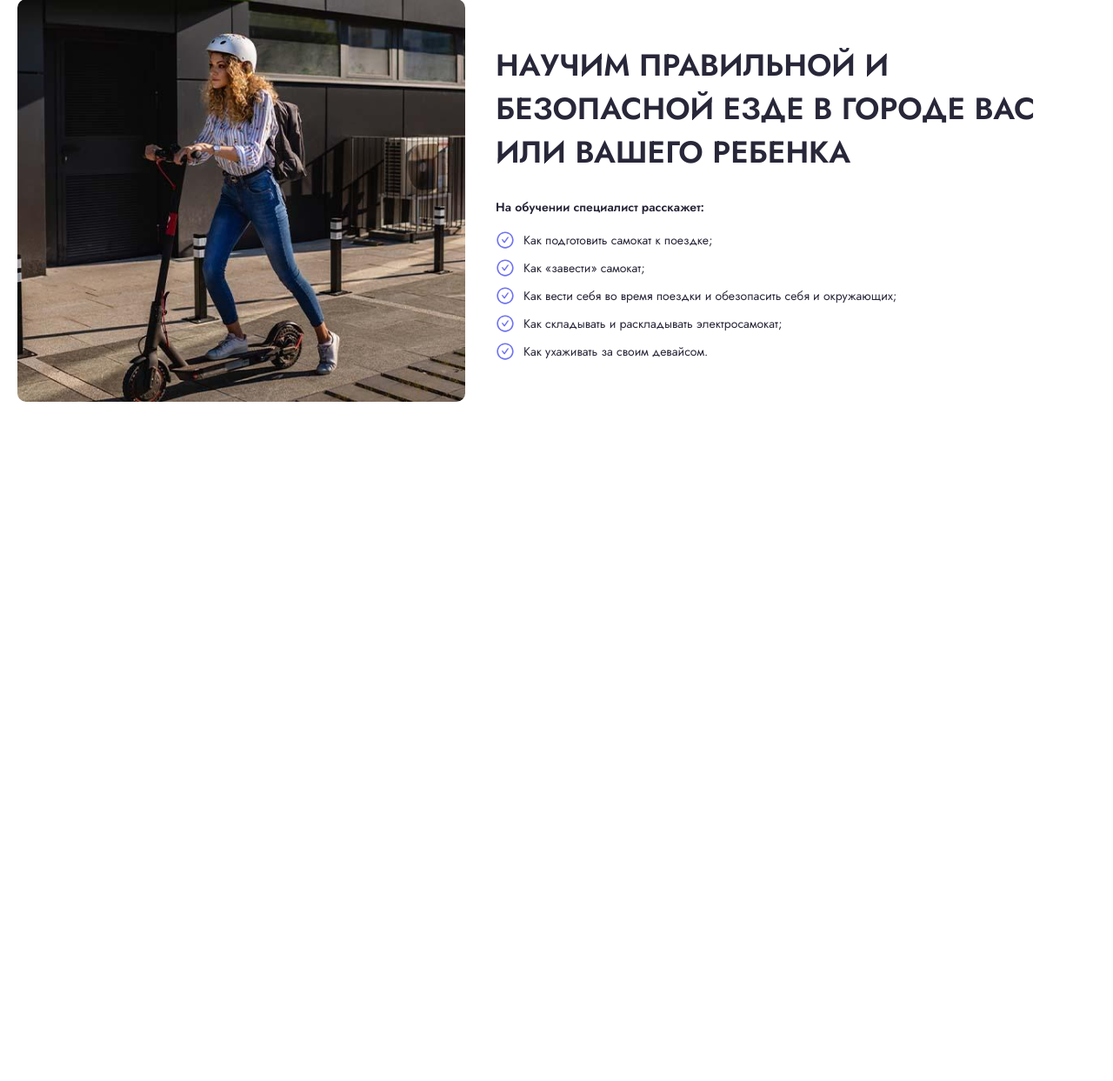
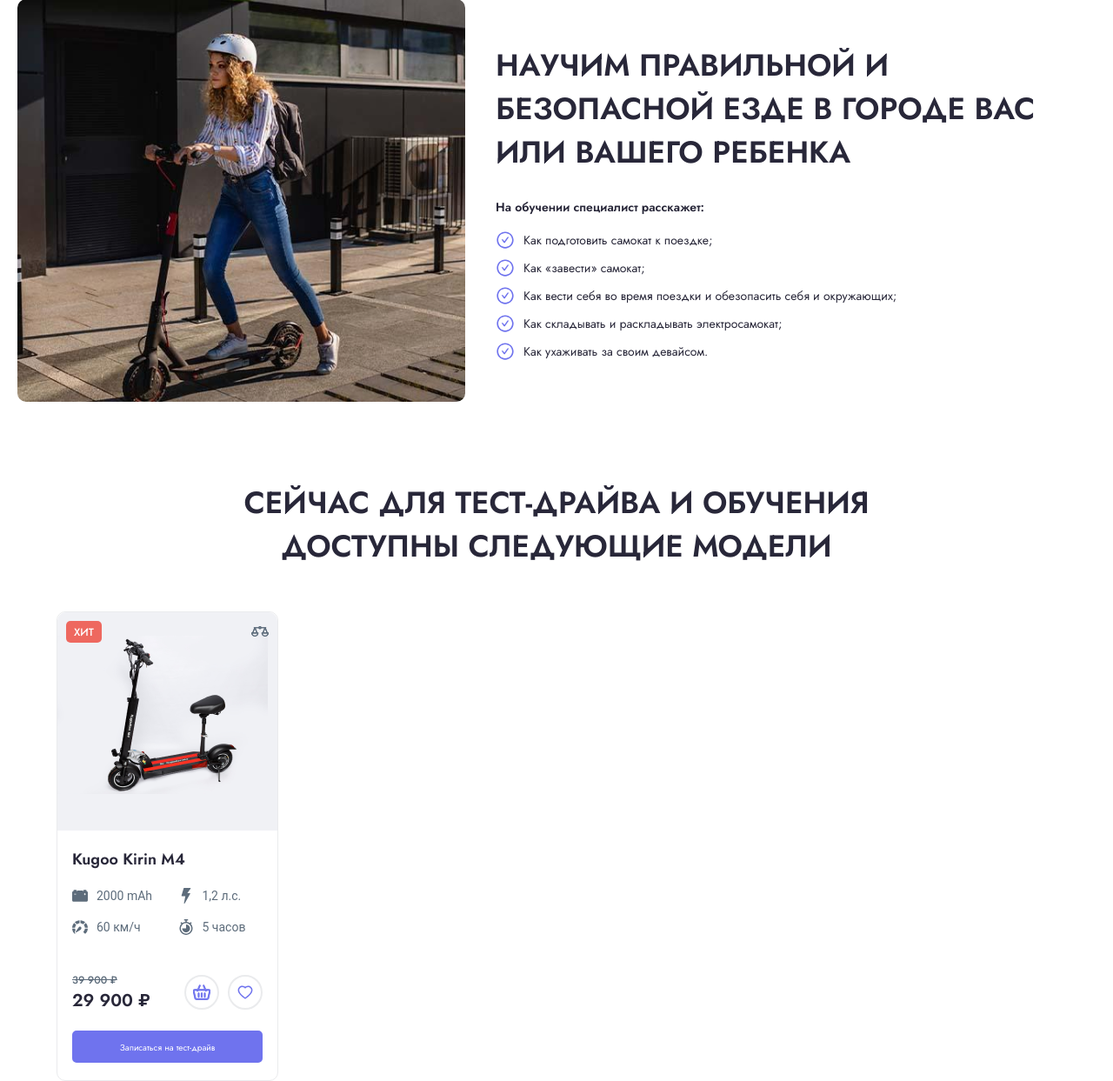
Before and after one commit to neksus-hub/Kugo_diplom_project, a PHP site: page / in a window 1280 px wide. Shown: the part 1154-2397 px from the top of the page at 87% size. Before the commit the page ends 1616 px from the top, so only its background shows below. Run offline with PHP 8.4, Linux system fonts and the light colour scheme.

Commit message:
add: card

```diff
--- a/css/style.css
+++ b/css/style.css
@@ -375,7 +375,9 @@ body {
   right: 0;
   position: absolute;
 }
-
+.education {
+  margin-bottom: 8.625rem;
+}
 .education-wrapper {
   display: flex;
   align-items: center;
@@ -433,7 +435,170 @@ body {
   left: 0;
   position: absolute;
 }
-
+.cards-title-block {
+  display: flex;
+  justify-content: center;
+  text-align: center;
+}
+.cards-title {
+  margin: 0;
+  margin-bottom: 3.125rem;
+  width: 45.75rem;
+  color: var(--black, #282739);
+  text-align: center;
+  font-size: 2.1875rem;
+  font-style: normal;
+  font-weight: 600;
+  line-height: normal;
+  text-transform: uppercase;
+}
+.cards-item {
+  border-radius: 10px;
+  border: 1.5px solid #eaebed;
+  max-width: 15.9375rem;
+}
+.card-img-wrapper {
+  background: #f0f1f5;
+  max-width: 15.9375rem;
+  height: 15.6875rem;
+  background-repeat: no-repeat;
+  background-size: cover;
+  background-position: center;
+  border-radius: 0.625rem 0.625rem 0 0;
+  position: relative;
+  margin-bottom: 1.25rem;
+}
+.card-img {
+  width: 15.125rem;
+  height: 11.375rem;
+  background-size: cover;
+  background-repeat: no-repeat;
+  position: absolute;
+  top: 0;
+  z-index: 0;
+  margin-top: 27px;
+}
+.card-img::before {
+  width: 82px;
+  height: 158px;
+  flex-shrink: 0;
+  fill: #f0f1f5;
+  filter: blur(20px);
+}
+.card-features {
+  display: flex;
+  align-items: center;
+  justify-content: space-between;
+  padding: 0.625rem;
+  position: relative;
+  z-index: 1;
+}
+.card-feature-text-block {
+  padding: 0.625rem;
+  width: 2.5625rem;
+  height: 1.5625rem;
+  padding: 0.25rem 0.5625rem;
+  border-radius: 0.3125rem;
+  background: #ee685f;
+}
+.card-feature-text {
+  margin: 0;
+  color: var(--white, #fff);
+  font-size: 0.75rem;
+  font-style: normal;
+  font-weight: 500;
+  line-height: normal;
+}
+.card-feature-icon {
+  margin: 0;
+}
+.card-title {
+  color: var(--black, #282739);
+  font-family: Jost;
+  font-size: 1.125rem;
+  font-style: normal;
+  font-weight: 600;
+  line-height: normal;
+  margin: 0;
+  margin-bottom: 1.25rem;
+}
+.card-info {
+  max-width: 15.9375rem;
+  padding: 0 1.0625rem;
+}
+.card-options-list {
+  padding: 0;
+  list-style: none;
+  columns: 2;
+  gap: 1.5rem;
+  margin: 0;
+  margin-bottom: 1.5625rem;
+}
+.card-options-item {
+  display: flex;
+  align-items: center;
+  gap: 0.625rem;
+  margin-bottom: 1.125rem;
+}
+.option-text {
+  color: var(--gray-600, #5d6c7b);
+  font-family: Roboto;
+  font-size: 0.875rem;
+  font-style: normal;
+  font-weight: 400;
+  line-height: normal;
+  margin: 0;
+}
+.price {
+  display: flex;
+  align-items: center;
+  justify-content: space-between;
+  margin-bottom: 1.25rem;
+}
+.price-icons {
+  display: flex;
+  align-items: center;
+  gap: 0.625rem;
+}
+.price-icon-item {
+  width: 2.5rem;
+  height: 2.5rem;
+  border: 2px solid var(--gray-200, #eaebed);
+  display: flex;
+  align-items: center;
+  justify-content: center;
+  border-radius: 50%;
+}
+.old-price {
+  margin: 0;
+  color: var(--gray-600, #5d6c7b);
+  font-size: 0.75rem;
+  font-style: normal;
+  font-weight: 500;
+  line-height: normal;
+  text-decoration-line: strikethrough;
+  text-decoration: line-through;
+}
+.new-price {
+  margin: 0;
+  color: var(--black, #282739);
+  font-size: 1.25rem;
+  font-style: normal;
+  font-weight: 600;
+  line-height: normal;
+}
+.card-button {
+  width: 100%;
+  height: 37px;
+  padding: 10px 20px;
+  color: var(--white, #fff);
+  text-align: center;
+  font-size: 10px;
+  font-style: normal;
+  font-weight: 400;
+  line-height: normal;
+  margin-bottom: 20px;
+}
 @media (max-width: 1200px) {
   html {
     font-size: 14px;
--- a/index.html
+++ b/index.html
@@ -262,6 +262,82 @@
       <!-- /.container -->
     </section>
 
+    <section class="cards">
+      <div class="container">
+        <div class="cards-title-block">
+          <h1 class="cards-title">Сейчас для тест-драйва и обучения доступны следующие модели</h1>
+        </div>
+        <div class="cards-wrapper">
+          <div class="cards-item">
+            <div class="card-img-wrapper">
+                <div class="card-features">
+                  <div class="card-feature-text-block">
+                    <p class="card-feature-text">ХИТ</p>
+                  </div>
+                  <img src="/img/scales-grey.svg" alt="scales" class="card-feature-icon">
+                </div>
+                <img src="./img/scooter-card.png" alt="scooter" class="card-img">
+            </div>
+            <div class="card-info">
+              <div class="cards-options">
+                <h3 class="card-title">Kugoo Kirin M4</h3>
+                <ul class="card-options-list">
+                  <li class="card-options-item">
+                    <svg class="education-list-icon" width="1.125rem" height="1.125rem">
+                      <use href="img/sprite.svg#accumulator"></use>
+                    </svg>
+                    <p class="option-text">2000 mAh</p>
+                  </li>
+                  <li class="card-options-item">
+                    <svg class="education-list-icon" width="1.125rem" height="1.125rem">
+                      <use href="img/sprite.svg#speed"></use>
+                    </svg>
+                    <p class="option-text">60 км/ч</p>
+                  </li>
+                  <li class="card-options-item">
+                    <svg class="education-list-icon" width="1.125rem" height="1.125rem">
+                      <use href="img/sprite.svg#power"></use>
+                    </svg>
+                    <p class="option-text">1,2 л.с.</p>
+                  </li>
+                  <li class="card-options-item">
+                    <svg class="education-list-icon" width="1.125rem" height="1.125rem">
+                      <use href="img/sprite.svg#timer"></use>
+                    </svg>
+                    <p class="option-text">5 часов</p>
+                  </li>
+                </ul>
+              </div>
+              <!-- /.cards-options -->
+              <div class="price">
+                <div class="price-text">
+                  <p class="old-price">39 900 ₽</p>
+                  <h3 class="new-price">29 900 ₽</h3>
+                </div>
+                <div class="price-icons">
+                  <div class="price-icon-item">
+                    <svg class="price-icon" width="1.25rem" height="1.25rem">
+                      <use href="img/sprite.svg#basket-light"></use>
+                    </svg>
+                  </div>
+                  <div class="price-icon-item">
+                    <svg class="price-icon" width="1.25rem" height="1.25rem">
+                      <use href="img/sprite.svg#heart-light"></use>
+                    </svg>
+                  </div>
+                </div>
+              </div>
+              <!-- /.price -->
+              <button class="button card-button">Записаться на тест-драйв</button>
+            </div>
+            <!-- /.card-info -->
+          </div>
+          <!-- /.cards-item -->
+        </div>
+      </div>
+    </section>
+    <!-- /.cards -->
+
     <script src="js/main.js"></script>
   </body>
 </html>
```
Also changed, not shown: img/scales-grey.svg (added), img/scooter-card.png (added), img/sprite.svg.
